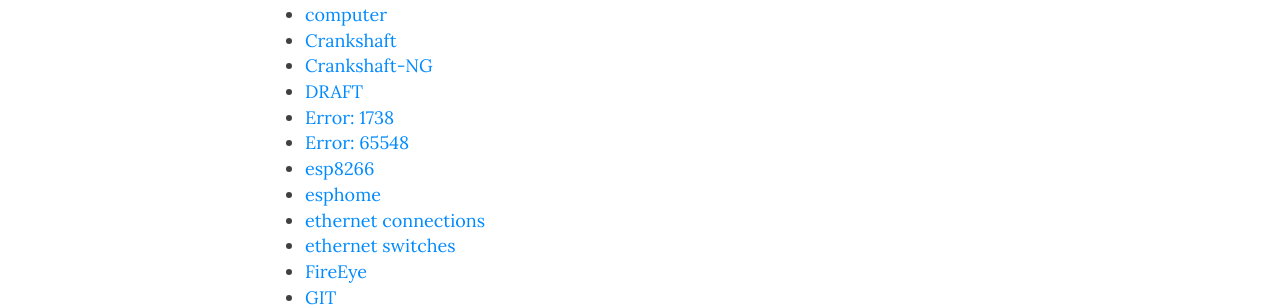
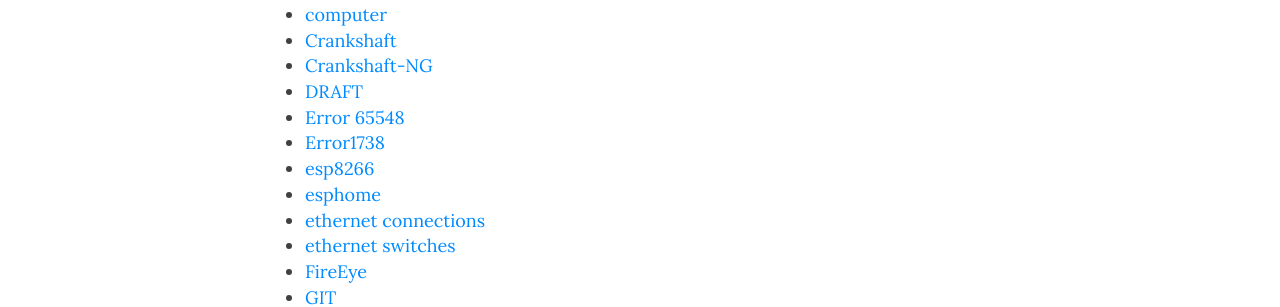
Before and after one commit to matt2005/matt2005.github.io, a Jekyll site: the page built from tags.md, in a window 1280 px wide and 900 px high, scrolled down 465 px. Shown: the part 154-461 px from the top of the window. Built offline with Jekyll 4.4.1, drawn with Linux system fonts in a browser that asks for light colours; nearby versions of some CDN libraries; some of the changed text lies outside the part shown.

Commit message:
fixed tags

```diff
--- a/tags.md
+++ b/tags.md
@@ -70,13 +70,13 @@
 
 * 2019-12-15 [A Good Module](/2019-12-15-a-good-module/?utm_source=blog&utm_medium=blog&utm_content=tags)
 
-<a name='Error: 1738'></a>
-# Error: 1738
+<a name='Error 65548'></a>
+# Error 65548
 
 * 2020-09-14 [FireEye Agent Stopped](/2020-09-14-fireeye-agent-stopped/?utm_source=blog&utm_medium=blog&utm_content=tags)
 
-<a name='Error: 65548'></a>
-# Error: 65548
+<a name='Error1738'></a>
+# Error1738
 
 * 2020-09-14 [FireEye Agent Stopped](/2020-09-14-fireeye-agent-stopped/?utm_source=blog&utm_medium=blog&utm_content=tags)
 
```
Also changed, not shown: _posts/2020-09-14-fireeye-agent-stopped.md (+1 -1 lines).
